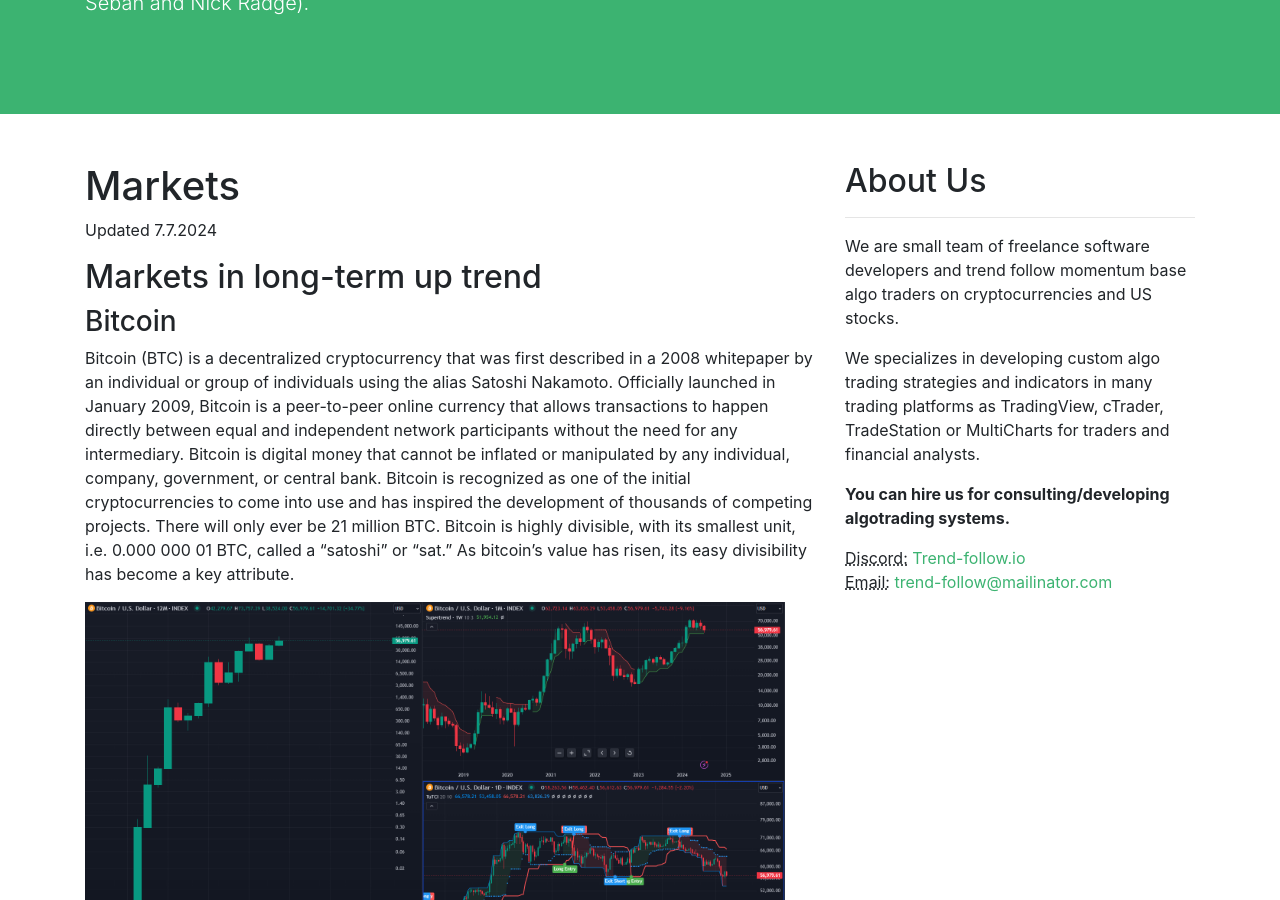
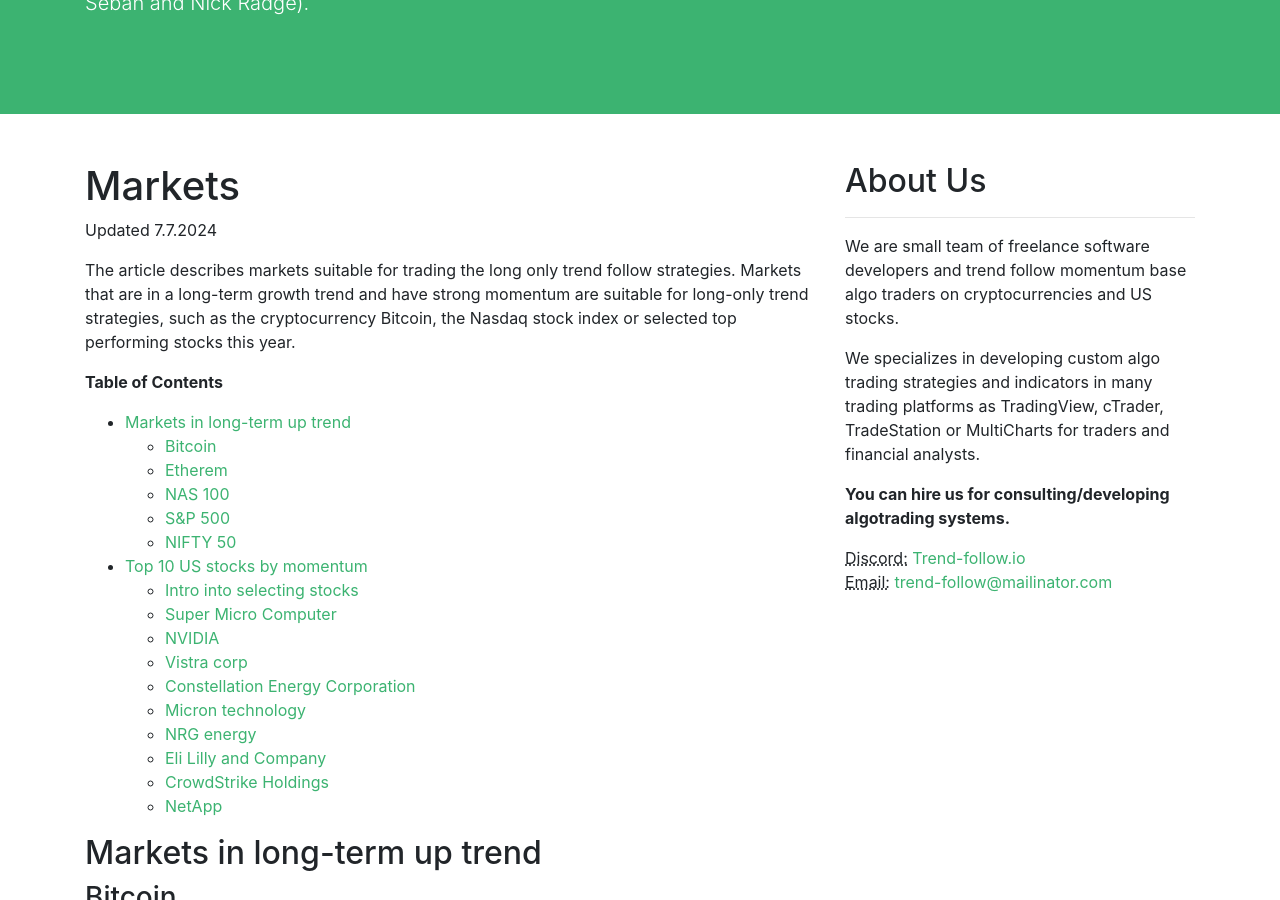
Before and after one commit to GeorgeFreelanceDeveloper/trend-follow.io, a Jekyll site: the page built from docs/_pages/markets.md, in a window 1280 px wide and 900 px high, scrolled down 253 px. Built offline with Jekyll 4.4.1, drawn with Linux system fonts in a browser that asks for light colours.

Commit message:
Added table of contents into markets page and added button markets on main page

```diff
--- a/docs/_pages/markets.md
+++ b/docs/_pages/markets.md
@@ -5,8 +5,29 @@
 ---
 
 # Markets
+Updated 7.7.2024
 
-Updated 7.7.2024
+The article describes markets suitable for trading the long only trend follow strategies. Markets that are in a long-term growth trend and have strong momentum are suitable for long-only trend strategies, such as the cryptocurrency Bitcoin, the Nasdaq stock index or selected top performing stocks this year.
+
+**Table of Contents**
+* [Markets in long-term up trend](#markets-in-long-term-up-trend)
+    * [Bitcoin](#bitcoin)
+    * [Etherem](#ethereum)
+    * [NAS 100](#nasdaq-100)
+    * [S&P 500](#s&p-500)
+    * [NIFTY 50](#nifty-50)
+* [Top 10 US stocks by momentum](#top-10-us-stocks-by-momentum)
+    * [Intro into selecting stocks](#intro-into-selecting-stocks)
+    * [Super Micro Computer](#super-micro-computer)
+    * [NVIDIA](#nvidia)
+    * [Vistra corp](#vistra-corp)
+    * [Constellation Energy Corporation](#constellation-energy-corporation)
+    * [Micron technology](#micron-technology)
+    * [NRG energy](#nrg-energy)
+    * [Eli Lilly and Company](#eli-lilly-and-company)
+    * [CrowdStrike Holdings](#crowdstrike-holdings)
+    * [NetApp](#netapp)
+
 
 ## Markets in long-term up trend
 
--- a/docs/index.html
+++ b/docs/index.html
@@ -17,6 +17,7 @@
     </p>
     <a class="btn btn-primary btn-lg" href="https://github.com/GeorgeFreelanceDeveloper/trend-follow.io">Github &raquo;</a>
     <a class="btn btn-primary btn-lg" href="https://www.trend-follow.io/backtests/">Backtests &raquo;</a>
+    <a class="btn btn-primary btn-lg" href="https://www.trend-follow.io/markets/">Markets &raquo;</a>
   </div>
   {% include sidebar.html %}
 </div>
```
